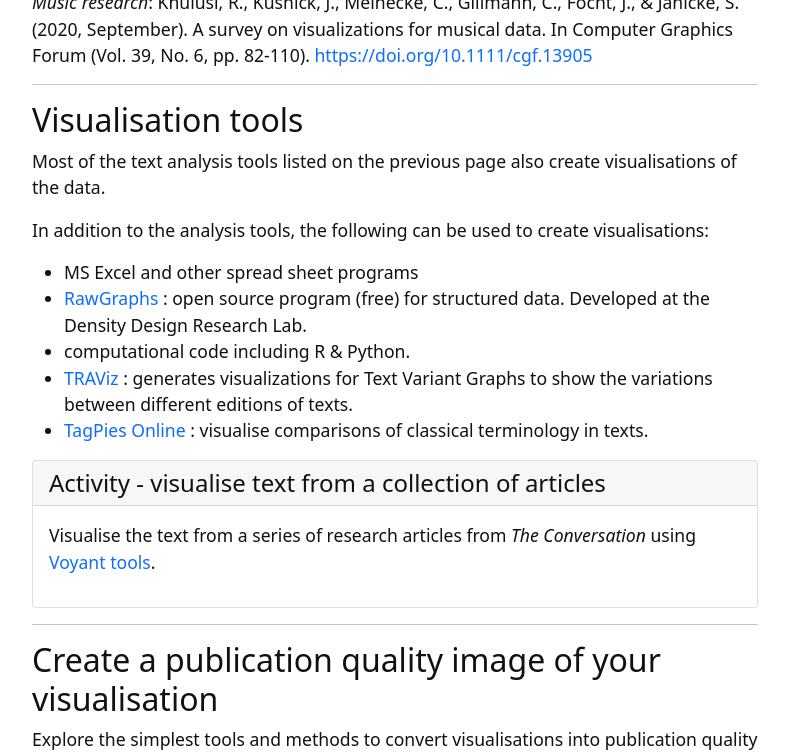
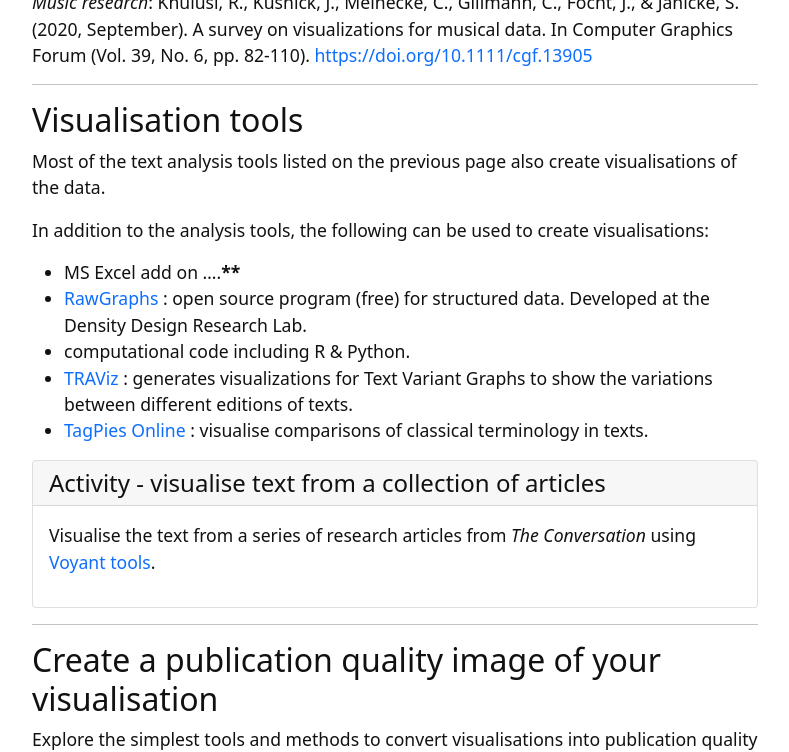
Before and after one commit to GULibrarySandbox/intro-text-mining-analysis-2022, a Jekyll site: the page built from content/8-visualising_data.md, in a window 1280 px wide and 900 px high, scrolled down 9512 px, cut to the strip 0-752 px from the top of the window. Shown: the whole strip, without its empty margins (245-1034 px from the left). Built offline with Jekyll 4.4.1, drawn with Linux system fonts in a browser that asks for light colours.

Commit message:
Update 8-visualising_data.md

```diff
--- a/content/8-visualising_data.md
+++ b/content/8-visualising_data.md
@@ -132,7 +132,7 @@ Further to these are articles which highlight visualisation examples in specific
 Most of the text analysis tools listed on the previous page also create visualisations of the data.
 
 In addition to the analysis tools, the following can be used to create visualisations:
-- MS Excel and other spread sheet programs
+- MS Excel add on ....******
 - [RawGraphs](https://rawgraphs.io/ ) : open source program (free) for structured data. Developed at the Density Design Research Lab.
 - computational code including R & Python.
 - [TRAViz](http://www.traviz.vizcovery.org/index.html) : generates visualizations for Text Variant Graphs to show the variations between different editions of texts.
```
